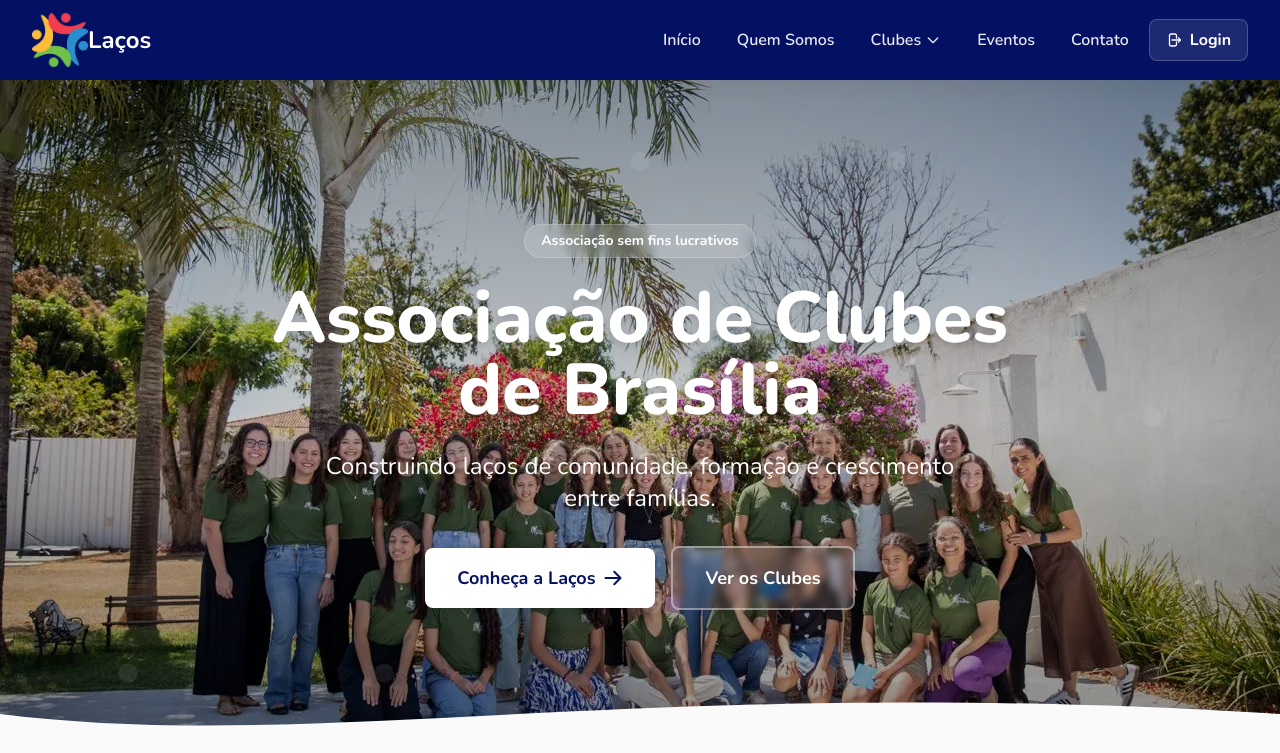
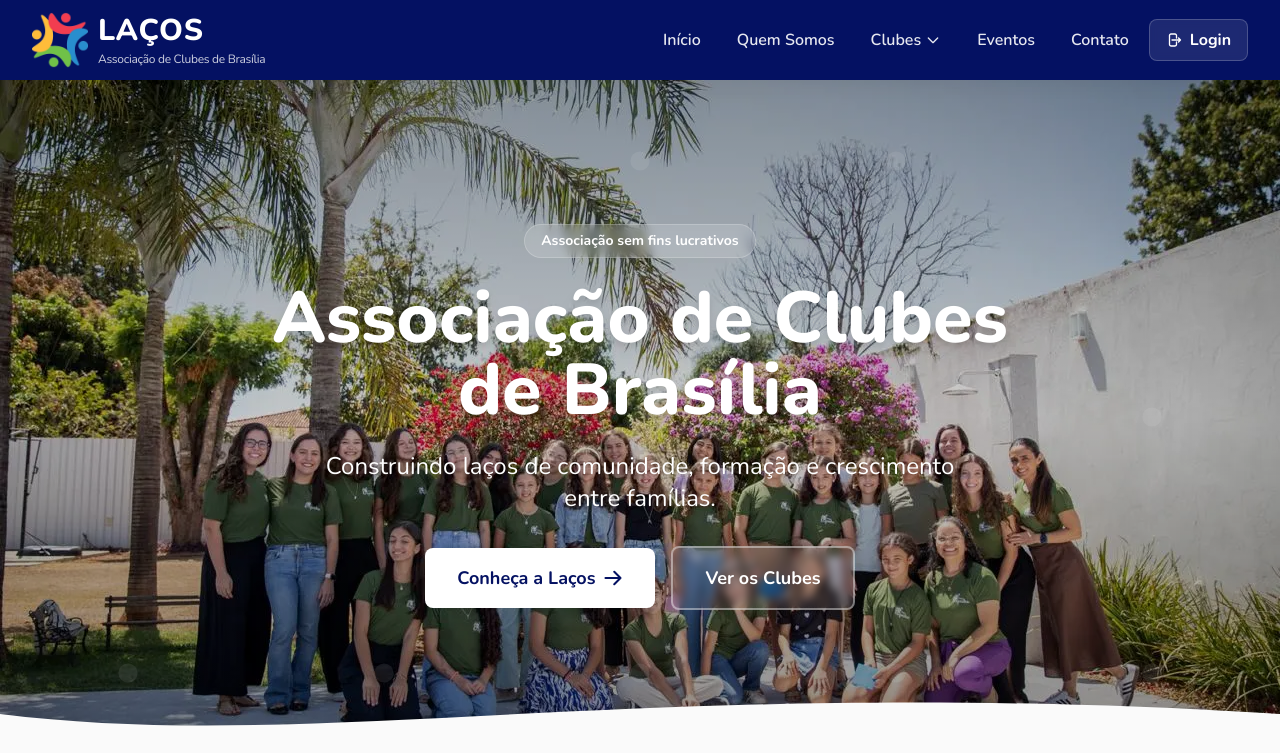
Before and after one commit to Gustmeal/site_lacos, a Flask app: page / in a window 1280 px wide. Shown: the top 753 px of the page. Run offline with Flask 3, Linux system fonts and the light colour scheme; the visitor is signed in with stand-in values (Sample User, id 1); data that the repository does not hold is empty; some libraries are stand-ins or nearby versions.

Commit message:
atualizando header com nova imagem e colcoando nova imagem do link

```diff
--- a/app/templates/components/header.html
+++ b/app/templates/components/header.html
@@ -11,11 +11,14 @@ HEADER PRINCIPAL DO SITE LAÇOS
         <div class="flex justify-between items-center h-16 md:h-20">
 
             <!-- LOGO -->
-            <a href="{{ url_for('public.home') }}" class="flex items-center hover:opacity-80 transition" aria-label="Página inicial - Associação Laços">
+            <a href="{{ url_for('public.home') }}" class="flex items-center gap-2.5 hover:opacity-80 transition" aria-label="Página inicial - Associação Laços">
                 <img src="{{ url_for('static', filename='img/logo-lacos.png') }}"
                      alt="Logo da Associação Laços"
-                     class="h-12 md:h-14 w-auto">
-                <span class="text-2xl font-bold text-white"> Laços</span>
+                     class="h-11 md:h-14 w-auto flex-shrink-0">
+                <span class="flex flex-col leading-none">
+                    <span class="text-2xl md:text-3xl font-extrabold tracking-wide text-white">LAÇOS</span>
+                    <span class="text-[10px] md:text-xs text-white/80 tracking-tight mt-0.5">Associação de Clubes de Brasília</span>
+                </span>
             </a>
 
             <!-- MENU DESKTOP -->
```
Also changed, not shown: app/static/img/og-image.png (added).
